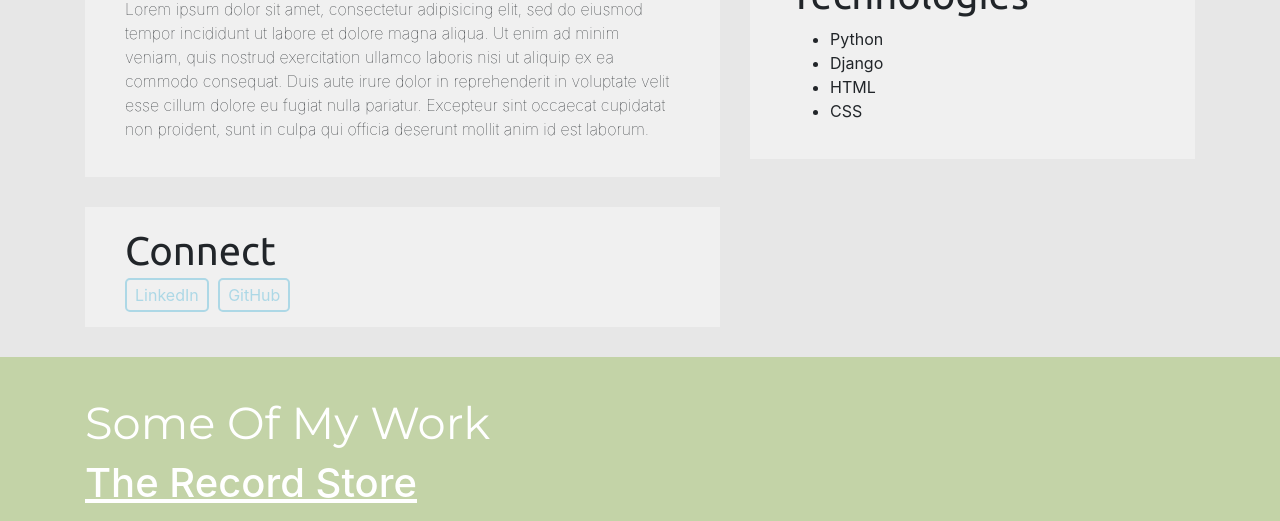
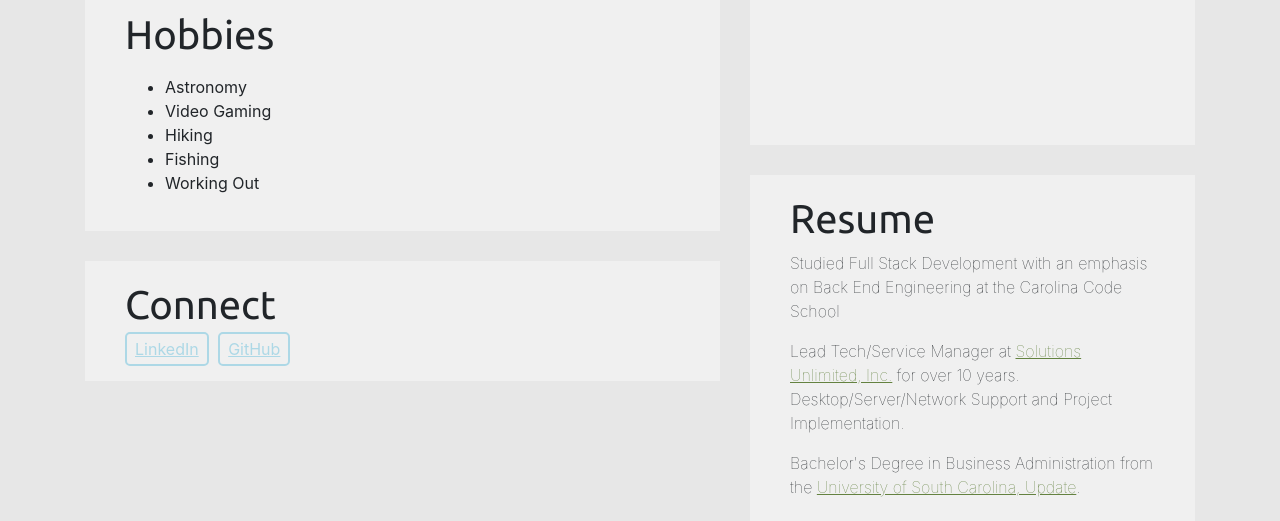
Before and after one commit to jhassler1031/portfolio-part2, a PHP site: page / in a window 1280 px wide. Shown: the part 785-1306 px from the top of the page. Run offline with PHP 8.4, Linux system fonts and the light colour scheme; some web fonts are replaced.

Commit message:
Added headshot and about me content.  Removed tech section and restructured hobby section

```diff
--- a/index.html
+++ b/index.html
@@ -57,9 +57,18 @@
               <p id="about-me-text">
                 Lorem ipsum dolor sit amet, consectetur adipisicing elit, sed do eiusmod tempor incididunt ut labore et dolore magna aliqua. Ut enim ad minim veniam, quis nostrud exercitation ullamco laboris nisi ut aliquip ex ea commodo consequat. Duis aute irure dolor in reprehenderit in voluptate velit esse cillum dolore eu fugiat nulla pariatur. Excepteur sint occaecat cupidatat non proident, sunt in culpa qui officia deserunt mollit anim id est laborum.
               </p>
+            </div>
+
+            <div class="about-item hobbies">
               <h1>Hobbies</h1>
               <p id="hobby-text">
-                Lorem ipsum dolor sit amet, consectetur adipisicing elit, sed do eiusmod tempor incididunt ut labore et dolore magna aliqua. Ut enim ad minim veniam, quis nostrud exercitation ullamco laboris nisi ut aliquip ex ea commodo consequat. Duis aute irure dolor in reprehenderit in voluptate velit esse cillum dolore eu fugiat nulla pariatur. Excepteur sint occaecat cupidatat non proident, sunt in culpa qui officia deserunt mollit anim id est laborum.
+                <ul>
+                  <li>Astronomy</li>
+                  <li>Video Gaming</li>
+                  <li>Hiking</li>
+                  <li>Fishing</li>
+                  <li>Working Out</li>
+                </ul>
               </p>
             </div>
 
@@ -71,14 +80,21 @@
           </div>
 
           <div id="about-right" class="col-12 col-md-5">
+            <div class="about-item">
+              <div class="headshot-image">
+                <img src="images/headshot.jpg" alt="Picture of me">
+              </div>
+            </div>
+
             <div class="resume about-item">
               <h1>Resume</h1>
-              <p>Worked here</p>
-              <p>Went to school here</p>
-              <p>Did this</p>
+              <p>Studied Full Stack Development with an emphasis on Back End Engineering at the Carolina Code School</p>
+              <p>Lead Tech/Service Manager at <a href="http://www.solutionsunlimitedsc.com/">Solutions Unlimited, Inc.</a>
+              for over 10 years.  Desktop/Server/Network Support and Project Implementation.</p>
+              <p>Bachelor's Degree in Business Administration from the <a href="https://www.uscupstate.edu/">University of South Carolina, Update</a>.</p>
             </div>
 
-            <div class="tech-skills about-item">
+            <!-- <div class="tech-skills about-item">
               <h1>Technologies</h1>
               <ul class="tech-list">
                 <li>Python</li>
@@ -86,13 +102,13 @@
                 <li>HTML</li>
                 <li>CSS</li>
               </ul>
-            </div>
+            </div> -->
           </div>
         </div>
-
-        <!-- End of About Section ============================================ -->
       </div>
     </div>
+    <!-- End of About Section ============================================ -->
+
     <!-- End of container ================================================== -->
 
         <!-- Start of Work Section =========================================== -->
--- a/styles.css
+++ b/styles.css
@@ -107,6 +107,21 @@ header {
   margin-bottom: 30px;
 }
 
+.about-item a {
+  color: #648240;
+  text-decoration: underline;
+}
+
+.about-item a:hover {
+  color: #A2B768;
+}
+
+.headshot-image {
+  height: 400px;
+  overflow: hidden;
+  /* margin-bottom: 20px; */
+}
+
 .contact-me a {
   color: lightblue;
   margin-right: 5px;
```
Also changed, not shown: 1 other file.
